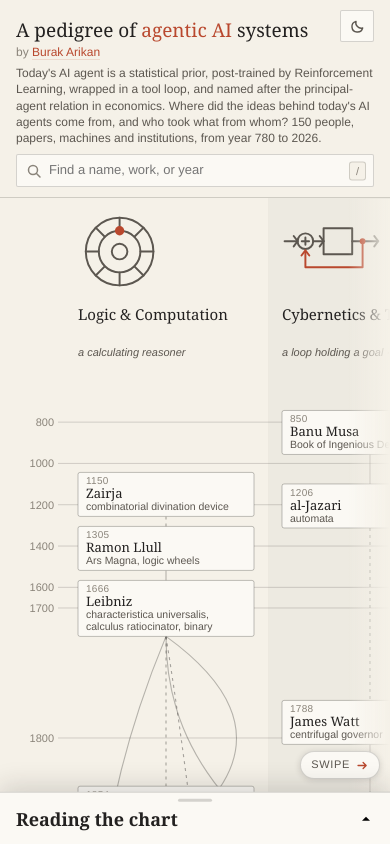
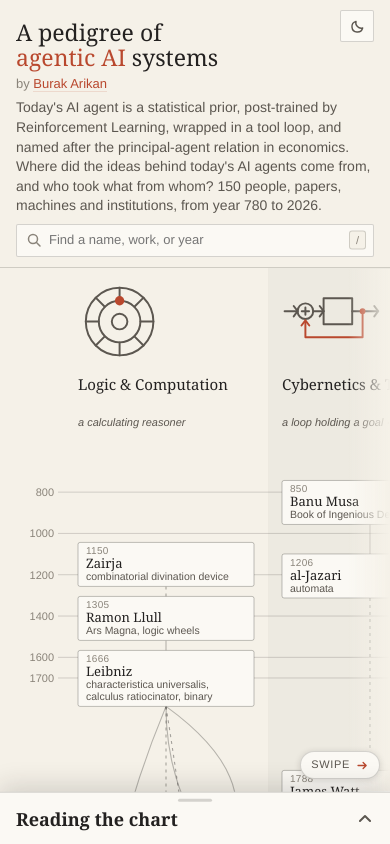
Before and after one commit to arikan/agentic-ai-pedigree, a website built with Vite: page index.html in a window 390 px wide. Built offline with nearby package versions, Linux system fonts and the light colour scheme.

Commit message:
Shorten the mobile sheet, and fix its chevron
The open card took min(78vh, 560px), most of a phone screen. Halve it and
let .panel-body scroll what does not fit — min-height:0 is what lets it
shrink inside the flex column.

The chevron was an unstroked path, so it fell back to SVG's default black
fill and vanished on the dark panel. Stroke it with currentColor instead.

Masthead type on a phone was set for fitting, not for reading; the
collapsed bar still is.

```diff
--- a/index.html
+++ b/index.html
@@ -88,7 +88,7 @@
           <span class="grip" aria-hidden="true"></span>
           <span class="label" id="sheet-label">Reading the chart</span>
           <svg class="chev" viewBox="0 0 16 16" aria-hidden="true">
-            <path d="M4 10l4-4 4 4" />
+            <path d="M3.5 10 8 5.5 12.5 10" />
           </svg>
         </button>
         <div class="panel-body" id="panel-body"></div>
--- a/src/styles/app.css
+++ b/src/styles/app.css
@@ -631,20 +631,21 @@ svg.focused .edge-label.on {
     display: block;
   }
   h1 {
-    font-size: 19px;
+    font-size: 23px;
     white-space: normal;
   }
   .byline {
-    margin-top: 3px;
-    font-size: 12px;
+    margin-top: 4px;
+    font-size: 13px;
   }
   /* The subtitle is the only place the chart is framed in words, so it stays
-     even here; it just gets smaller and gives up a little leading. */
+     even here — and at a size meant to be read, not squinted at. The masthead
+     only has to be compact once it is stuck. */
   .sub {
     max-width: none;
-    font-size: 12px;
-    line-height: 1.35;
-    margin-top: 4px;
+    font-size: 14px;
+    line-height: 1.4;
+    margin-top: 5px;
   }
   /* Scrolling the chart collapses the masthead to a bar. The base
      `header.stuck` rules hide the subtitle and byline for us; what is left is
@@ -758,7 +759,10 @@ svg.focused .edge-label.on {
     bottom: 0;
     top: auto;
     z-index: 7;
-    max-height: min(78vh, 560px);
+    /* Deliberately short: the sheet is a card to read, not a page to live in,
+       and every pixel it takes is a pixel of chart. Anything longer scrolls
+       inside .panel-body. */
+    max-height: min(52vh, 420px);
     border: 0;
     border-top: 1px solid var(--rule);
     box-shadow: 0 -6px 24px var(--shadow);
@@ -770,7 +774,10 @@ svg.focused .edge-label.on {
   .panel[data-expanded="true"] {
     transform: translateY(0);
   }
+  /* min-height:0 is what lets this shrink below its content inside the flex
+     column, so the overflow it inherits from the base rule actually scrolls. */
   .panel-body {
+    min-height: 0;
     padding: 4px 16px 18px;
   }
   /* ~44px rows: this is a touch target, not a line of text. */
@@ -825,11 +832,18 @@ svg.focused .edge-label.on {
     font-size: 18px;
     font-weight: 700;
   }
+  /* Stroked, not filled: an unstroked path falls back to a black fill, which
+     disappears on the dark panel. `currentColor` then tracks the theme. */
   .sheet-handle .chev {
     flex: 0 0 auto;
-    width: 16px;
-    height: 16px;
-    color: var(--ink-3);
+    width: 18px;
+    height: 18px;
+    color: var(--ink-2);
+    fill: none;
+    stroke: currentColor;
+    stroke-width: 1.75;
+    stroke-linecap: round;
+    stroke-linejoin: round;
     transition: transform 0.22s ease;
   }
   .panel[data-expanded="true"] .sheet-handle .chev {
```
